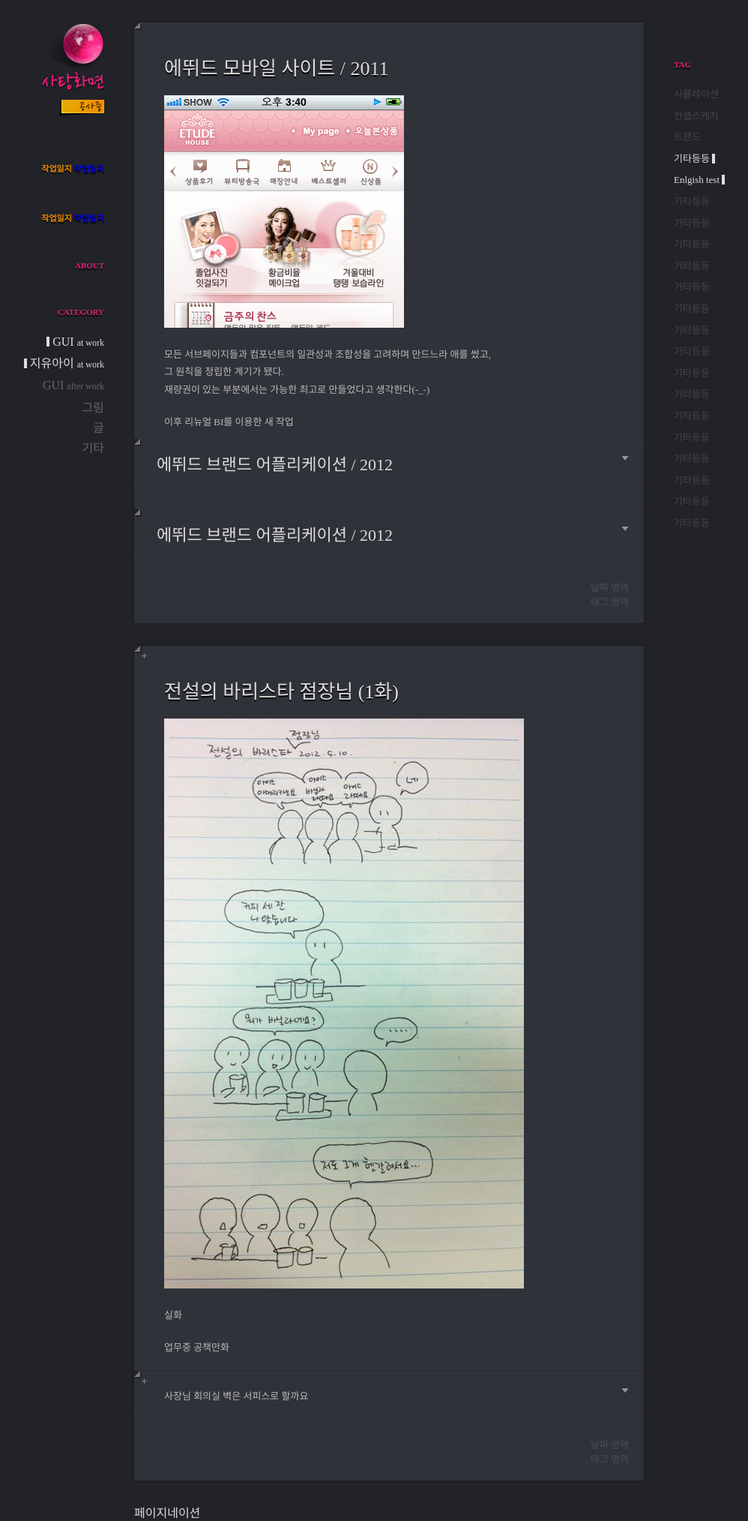
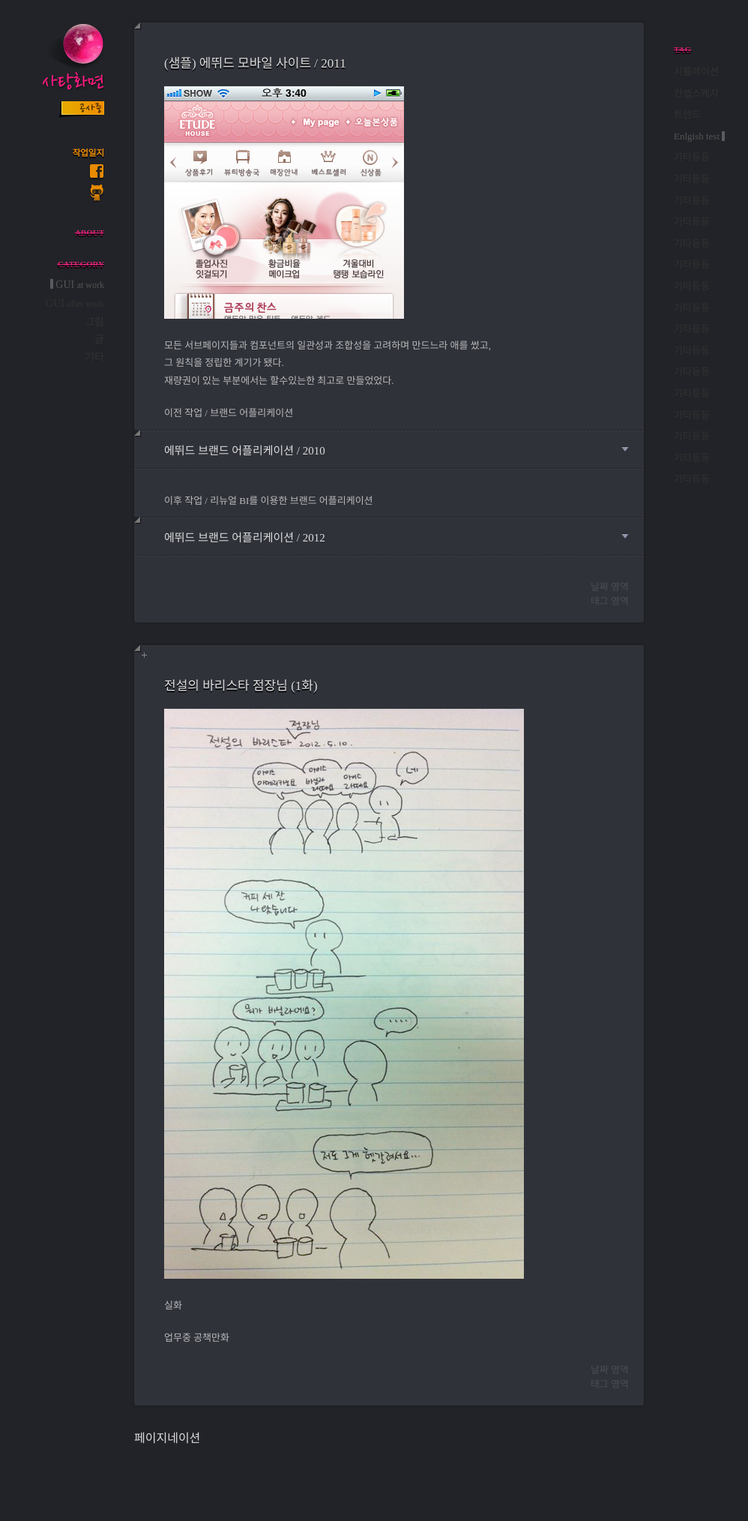
Before and after one commit to sugarui/sugaruinet, a PHP site: page / in a window 1280 px wide. Shown: the whole page at 75% size, without its empty margins (121-1119 px from the left). After the commit the page ends 1925 px from the top, so only its background shows below. Run offline with PHP 8.4, Linux system fonts and the light colour scheme; some web fonts are replaced.

Commit message:
도서관/작업일지아이콘,파비콘,미구현메뉴표식,폰트단순화,기타세부

```diff
--- a/index.html
+++ b/index.html
@@ -14,7 +14,7 @@
 		<meta name="viewport" content="width=device-width; initial-scale=1.0" />
 
 		<!-- Replace favicon.ico & apple-touch-icon.png in the root of your domain and delete these references -->
-		<link rel="shortcut icon" href="/favicon.ico" />
+		<link rel="shortcut icon" href="./image/favicon.ico" />
 		<link rel="apple-touch-icon" href="/apple-touch-icon.png" />
 
 		<link type="text/css" href="./style/style.css" rel="stylesheet" />
@@ -32,11 +32,11 @@
 			<div class="nav_1">
 				<header>
 					<h1>
-						<div class="logo">
+						<div>
 							<img src="./image/logo.png" alt="사탕화면 회사로고">
 						</div>
 						<div>
-							<img src="./image/under_construction.png" alt="사탕화면 회사로고">
+							<img src="./image/under_construction.png" alt="공사중 표시">
 						</div>
 					</h1>
 				</header>
@@ -44,16 +44,15 @@
 				<nav>
 					<ul>
 						<li>
-							<div class="nav_tmp">작업일지
-								<a href="https://github.com/sugarui/sugaruinet"
-								target="_blank"> 작업일지 </a>
+						<div class="nav_diary">
+								작업일지
 							</div>
-						</li>
-						<li>
-							<div class="nav_tmp">작업일지
-								<a href="http://www.naver.com"
-								target="_blank"> 작업일지 </a>
+							<div>
+								<a href="https://www.facebook.com/sugaruipage" target="_blank"> <img src="./image/lnb_diary_fb.png" alt="facebook"></a>
 							</div>
+							<div>
+								<a href="https://github.com/sugarui/sugaruinet" target="_blank"> <img src="./image/lnb_diary_gh.png" alt="github"></a>
+						</div>
 						</li>
 
 						<li><div class="nav_main">ABOUT</div>
@@ -65,15 +64,8 @@
 								<ul>
 									<li>
 										<div class="sel">
-											<img src="./image/sel_mark_01.png">
+											<img src="./image/sel_mark_01_tmp.png">
 											GUI
-											<div class="nav_sub_add"> at work</div>
-										</div>
-									</li>
-									<li>
-										<div class="sel">
-											<img src="./image/sel_mark_01.png">
-											지유아이
 											<div class="nav_sub_add"> at work</div>
 										</div>
 									</li>
@@ -112,14 +104,8 @@
 									<li>트렌드</li>
 									<li>
 						 				<div class="sel">
-											기타등등
-											<img src="./image/sel_mark_01.png">
-										</div>
-									</li>
-									<li>
-						 				<div class="sel">
 											Enlgish test
-											<img src="./image/sel_mark_01.png">
+											<img src="./image/sel_mark_01_tmp.png">
 										</div>
 									</li>
 						 			<li>기타등등</li>
@@ -157,7 +143,7 @@
 
 					<div class="post">
 						<div class="title">
-							<h2>에뛰드 모바일 사이트 / 2011</h2>
+							<h2>(샘플) 에뛰드 모바일 사이트 / 2011</h2>
 						</div>
 						<div class="graphic">
 							<img src="./image/test_image_01.png">
@@ -167,12 +153,12 @@
 							모든 서브페이지들과 컴포넌트의 일관성과 조합성을
 							고려하며 만드느라 애를 썼고, <br>
 							그 원칙을 정립한 계기가 됐다.<br>
-							재량권이 있는 부분에서는 가능한 최고로 만들었다고 생각한다(-_-)
+							재량권이 있는 부분에서는 할수있는한 최고로 만들었었다.
 						</p>
 
 						<div class="post_inner">
 							<div class="text">
-								이후 리뉴얼 BI를 이용한 새 작업
+								이전 작업 / 브랜드 어플리케이션
 							</div>
 							<div class="dogear">
 								<img src="./image/dogear_02.png">
@@ -183,14 +169,14 @@
 							<div class="border_1"> </div>
 							<div class="border_2"> </div>
 								<h3>
-								에뛰드 브랜드 어플리케이션 / 2012
+								에뛰드 브랜드 어플리케이션 / 2010
 								</h3>
 							<div class="border_1"> </div>
 							<div class="border_2"> </div>
 						</div>
 						<div class="post_inner">
 							<div class="text">
-
+								이후 작업 / 리뉴얼 BI를 이용한 브랜드 어플리케이션
 							</div>
 							<div class="dogear">
 								<img src="./image/dogear_02.png">
@@ -237,21 +223,6 @@
 						<p class="text">
 							업무중 공책만화
 						</p>
-						<div class="post_inner">
-							<div class="dogear">
-								<img src="./image/dogear_01.png">
-							</div>
-							<div class="post_inner_btn">
-								<img src="./image/post_inner_btn_01.png">
-							</div>
-							<div class="border_1"> </div>
-							<div class="border_2"> </div>
-								<p class="text">
-								사장님 회의실 벽은 서피스로 할까요
-								</p>
-							<div class="border_1"> </div>
-							<div class="border_2"> </div>
-						</div>
 						<div class="tail">
 							<div class="datework">
 								날짜 영역
@@ -265,7 +236,7 @@
 
 				<!--pagination-->
 				<div class="pagenation">
-					페이지네이션
+					페이지네이션<br><br>
 				</div>
 
 			</div>
--- a/style/style.css
+++ b/style/style.css
@@ -1,4 +1,5 @@
 /***************fontface***************/
+	/* 로딩 쩔
 	@font-face {
 		font-family:'NanumPen';
 		src: url('../font/NanumPen.eot') format("opentype");
@@ -6,6 +7,7 @@
 		src: url('../font/NanumPen.ttf') format("truetype");
 		src: url('../font/NanumPen.woff') format("woff");
 	}
+	*/
 	@font-face {
 		font-family:'NanumGothic';
 		src: url('../font/NanumGothic.eot') format("opentype");
@@ -48,8 +50,11 @@
 	.nav_sub_tag{
 		padding-bottom:80px;
 	}
-
-
+	/*이미지간 간격 없애려는 것인데 소용이 없*/
+	div, img{
+		margin: 0px;
+		padding: 0px;
+	}
 
 
 /****************기본효과 없애기****************/
@@ -62,10 +67,10 @@
 	}
 	h1,h2,h3{
 		margin:0px;
-		}
+		padding:0px;
+	}
 	a:link, a:visited, a:active {
 		text-decoration:none;
-		color:;
 	}
     /* , a:visited, a:active, a:hover */
 
@@ -73,30 +78,29 @@
 
 	/* 주메뉴 */
 	.nav_main{
-		margin-top:50px;
-		margin-bottom:20px;
+		margin-top:30px;
+		margin-bottom:10px;
 		color:#dc2276;
 		font-size: 11px;
 		font-weight: bold;
 		text-shadow: 0px 2px 0px #000;
-		letter-spacing:0px;
+		text-decoration : line-through;
 	}
-	.nav_tmp {
-		margin-top:50px;
-		margin-bottom:20px;
+	.nav_diary{
+		margin-top:30px;
+		margin-bottom:5px;
 		color:#e98a04;
-		font-size: 11px;
+		font-size: 11.5px;
 		font-weight: bold;
 		text-shadow: 0px 2px 0px #000;
-		letter-spacing:0px;
-
+		text-decoration : none;
 	}
 
 	/* 세뷰메뉴-카테 */
 	.nav_sub_cate{
-		color:#656569;
-		font-size:16px;
-		line-height:170%
+		color: #333;/*#656569;*/
+		font-size:14px;
+		line-height:170%;
 	}
 	.nav_sub_add{
 		font-size:12px;
@@ -104,13 +108,13 @@
 	}
 	/* 세뷰메뉴-태그 */
 	.nav_sub_tag{
-		color:#454548;
+		color:#333;/*#454548;*/
 		font-size:13px;
 		line-height:220%
 	}
 	/* 셀렉트 및 정렬관련 픽셀조정 */
 	nav .sel{
-		color:#dddddd;
+		color:#555/*#dddddd;*/
 	}
 	.nav_1 .sel img{
 		position:relative;
@@ -142,19 +146,19 @@
 		padding-bottom:20px;
 	}
 	.post .title h2{
-		font-size:/*17px;*/26px;
-		font-family: NanumPen;
+		font-size:17px;/*26px;*/
+		font-family: NanumGothic;
 		font-weight: 400;
 		text-shadow: 0px 2px 0px #000;
 	}
 
 	.post h3{
-		font-size:22px;
-		font-family: NanumPen;
+		font-size:15px;/*22px;*/
+		font-family: NanumGothic;
 	}
 
 	/*좌우공통여백*/
-	.title, .graphic, .text{
+	.title, .graphic, .text, h3{
 		margin-left:40px;
 		margin-right:40px;
 	}
@@ -181,13 +185,13 @@
 		margin-bottom:30px;
 	}
 	.post_inner .text{
-		margin-bottom:10px;
+		margin-bottom:10px; /*이너포스트 설명글 하마진은 좁*/
 	}
 	.post_inner h3{
 		margin-top:14px;
 		margin-bottom:14px;
-		font-size:22px;
-		font-family: Nanumpen;
+		font-size:15px;/*22px;*/
+		font-family: NanumGothic;
 		font-weight: 300;
 	}
 	.border_1{
```
Also changed, not shown: test.html (+26 -3 lines), image/favicon.ico (added), image/lnb_diary_fb.png (added), image/lnb_diary_gh.png (added), image/sel_mark_01_tmp.png (added), image/sel_mark_02_tmp.png (added), image/under_construction.png, 1 other file.
